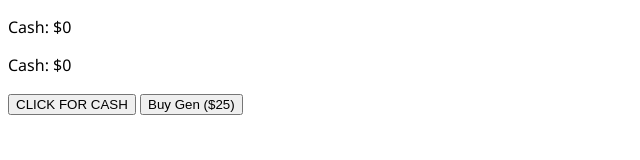
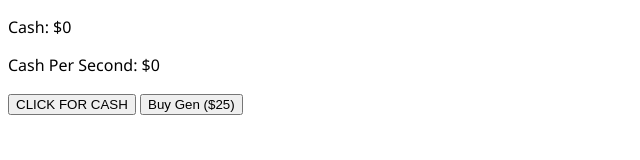
Before and after one commit to penguin4life21/idleGame, a plain HTML site: page index.html in a window 1280 px wide. Shown: the whole page, without its empty margins (0-640 px from the left). Drawn offline with Linux system fonts and the light colour scheme.

Commit message:
Update index.html

```diff
--- a/index.html
+++ b/index.html
@@ -11,7 +11,7 @@
 <body>
   <div>
     <p>Cash: $<span id="cash_display">0</span></p>
-    <p>Cash: $<span id="cash_per_second_display">0</span></p>
+    <p>Cash Per Second: $<span id="cash_per_second_display">0</span></p>
     <button onclick="click_cash()">CLICK FOR CASH</button>
     <button onclick="buy_gen()">Buy Gen ($25)</button>
   </div>
```
